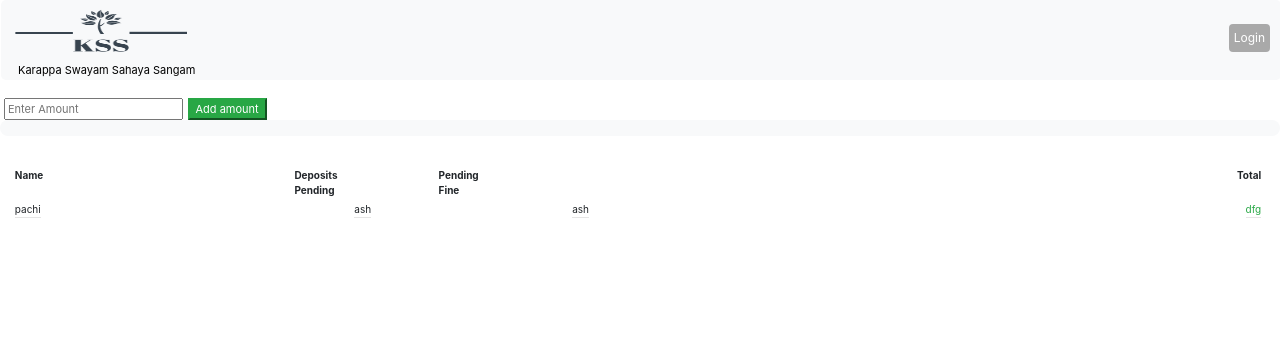
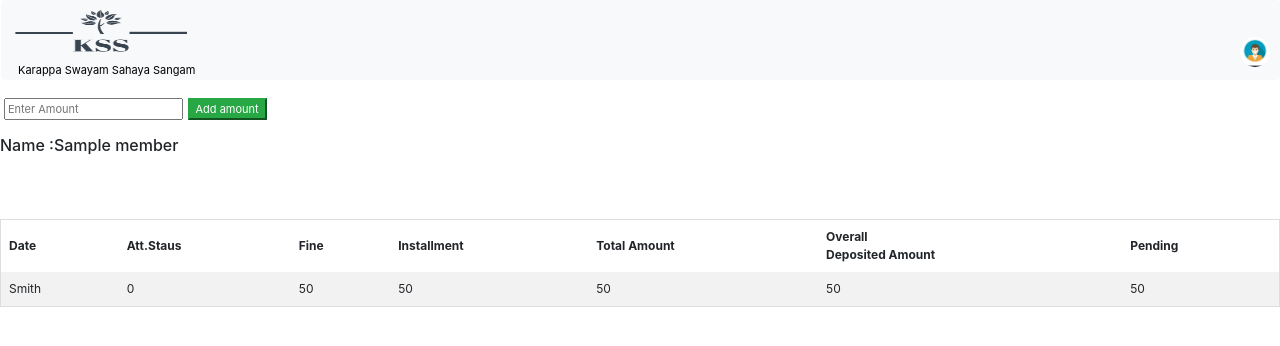
Before and after one commit to arjunkv7/KSS-website, a Node server app: template views/admin/do-deposit.hbs in a window 1280 px wide. Shown: the top 346 px of the page. Run offline with Node 20, Linux system fonts and the light colour scheme; the template is opened without the code that fills it: most values are stand-ins (such as "Sample title", 1, 10 or a date in 2020); some libraries are stand-ins or nearby versions.

Commit message:
weekly installment and deposit automatic updadtion and admin add deposit compleated

```diff
--- a/app.js
+++ b/app.js
@@ -54,10 +54,14 @@
 
 //automatically update weekly deposits
 
-cron.schedule('59 * * * * Tue', () => {
+cron.schedule('59 * * * * Mon', () => {
 commonHelper.updateWeeklyAmount().then((data)=>{
   // console.log("weekly amount updated")
 
+})
+
+commonHelper.updateWeeklyDepostis().then(()=>{
+  console.log('weekly deposit updated in deposit collection')
 })
 }, {
   timezone: 'Asia/Calcutta'
--- a/configure/collections.js
+++ b/configure/collections.js
@@ -4,7 +4,8 @@
     SESSION_COLLECTION:"session",
     ATTENDENCE_COLLECTION:"attendence",
     DEPOSIT_COLLECTION:"deposits",
-    WEEKLY_AMOUNT_COLLECTION: "weekly installment"
+    WEEKLY_AMOUNT_COLLECTION: "weekly installment",
+
 
 
 }
--- a/views/admin/do-deposit.hbs
+++ b/views/admin/do-deposit.hbs
@@ -1,43 +1,64 @@
 <form action="/admin/do-deposit" method="post">
-
-    <input class="ml-1" type="number" id="deposit-amount" style=" max-width:40%; font-size: 11px;"
-        placeholder="Enter Amount">
+    {{!-- {{#if member}} --}}
+    <input class="ml-1" type="number" id="deposit-amount" name="amount" style=" max-width:40%; font-size: 11px;"
+        placeholder="Enter Amount" required>
+    <input type="number" value="{{member}}" name="member-mobile" hidden>
     <input type="submit" value="Add amount" style="font-size: 11px;" id="deposit-amount"  class="btn-success">
 
 </form>
+<div style="overflow-x:auto;">
 
-<table class="col-12" style="border-spacing:1%; border-collapse:separate ; font-size: 10px; padding: 1%;">
-    <div class="bg-light   pb-3 " style="border-radius:10px ; ">
-        <tr>
-            <th style="float: left;padding-left: 0%;" class="">Name </th>
-            <th style="float: left; padding-left: 20%;">Deposits <br> Pending </th>
-            <th style="float: left; padding-left: 8%;">Pending <br> Fine </th>
-            <th style="float: right;" class="pr-1">Total </th>
+  <table>
+    <h6 class="pt-3">Name :{{member}}</h6>
+    <tr>
 
-        </tr>
+      <th>Date</th>
+      <th>Att.Staus</th>
+      <th>Fine</th>
+      <th>Installment</th>
+      <th>Total Amount</th>
+      <th>Overall <br> Deposited Amount</th>
+      <th>Pending</th>
 
-        <div class="mb-3 ">
-            <tr class="">
-                <td style="float: left;padding-left: 0%;" class="">pachi{{this.amount}}
-                    <hr style="margin: 0 0;">
-                </td>
-                <td style="float: left;  padding-left: 25%;">as{{this.amount}}h
-                    <hr style="margin: 0 0;">
-                </td>
-                <td style="float: left; padding-left: 16%;">as{{this.amount}}h
-                    <hr style="margin: 0 0;">
-                </td>
-                <td class="text-success  pr-1" style="float: right;"> dfg{{this.payment}}
-                    <hr style="padding:0 0px ; margin: 0 0px;">
-                </td>
-            </tr>
-        </div>
+    </tr>
+    <tr>
 
-    </div>
-</table>
+      <td>Smith</td>
+      <td>0</td>
+      <td>50</td>
+      <td>50</td>
+      <td>50</td>
+      <td>50</td>
+      <td>50</td>
+
+
+
+
+    </tr>
+
+  </table>
+</div>
 
 <script>
     function showInput() {
         document.getElementById('deposit-amount').style.visibility = "visible"
     }
 </script>
+
+<style>
+table {
+  border-collapse: collapse;
+  border-spacing: 0;
+  width: 100%;
+  border: 1px solid #ddd;
+  margin-top: 5%;
+}
+
+th, td {
+  text-align: left;
+  padding: 8px;
+  font-size: 12px ;
+}
+
+tr:nth-child(even){background-color: #f2f2f2}
+</style>
```
Also changed, not shown: helpers/admin-helper.js (+77 -19 lines), helpers/common-helpers.js (+30 -5 lines), routes/admin.js (+20 -2 lines), views/admin/add-deposit.hbs (+10 -6 lines).
